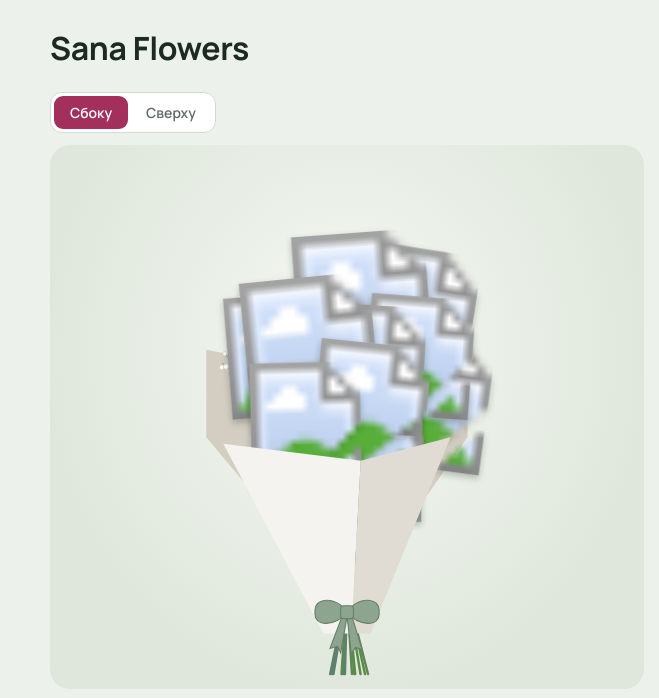
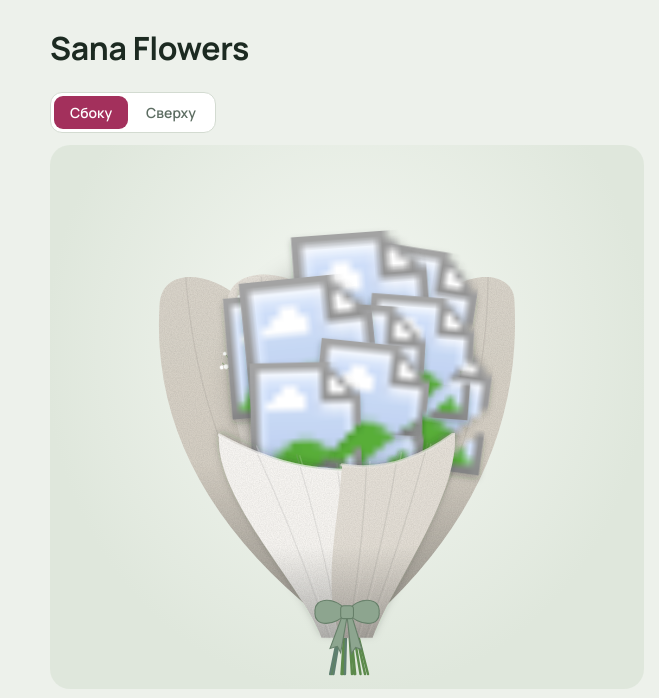
Before and after one commit to Shredder-Industry/bouquet-constructor, a website: page index.html in a window 1280 px wide. Shown: the top 698 px of the page, 0-659 px from the left. Drawn offline with Linux system fonts and the light colour scheme; a web font is replaced by a local one.

Commit message:
feat: soft layered paper wrap with grain, pleats and shadow
Wrap drawing moves to js/wrap.js: a fan of curved sheets behind the flowers,
two crossed front sheets gathered at the ribbon, paper grain by material
(kraft, paper, felt) and a soft shadow on the flowers.

```diff
--- a/index.html
+++ b/index.html
@@ -222,6 +222,7 @@ a.btn.primary{color:var(--accent-ink)}
 <script src="js/shop.js"></script>
 <script src="js/catalog.js"></script>
 <script src="js/share.js"></script>
+<script src="js/wrap.js"></script>
 <script>
 (() => {
   const {kinds: KINDS, wraps: WRAPS, ribbons: RIBBONS, gifts: GIFTS, presets: PRESETS} = applyShop(LIBRARY, SHOP);
@@ -499,19 +500,6 @@ a.btn.primary{color:var(--accent-ink)}
       + `<g transform="rotate(${rot.toFixed(1)}) scale(${sc})">${art}</g>${ringEl}</g>`;
   }
 
-  function wrapBack(w, e) {
-    const L = e.minX - 34, R = e.maxX + 34, top = (e.minY + e.maxY) / 2 - 34, sideY = e.maxY + 4;
-    const peaks = 6, step = (R - L) / peaks;
-    const edge = Array.from({length: peaks + 1}, (_, i) => `L${(L + i * step).toFixed(1)} ${(i % 2 ? top + 28 : top - (i === 0 || i === peaks ? -20 : 4)).toFixed(1)}`).join('');
-    return `<path d="M${BIND.x - 18} ${BIND.y + 10}L${L} ${sideY}${edge}L${R} ${sideY}L${BIND.x + 18} ${BIND.y + 10}Z" fill="${w.back}"/>`;
-  }
-
-  function wrapFront(w, e) {
-    const top = Math.min(e.maxY + 10, 372), L = e.minX - 18, R = e.maxX + 18, mid = BIND.x + (R - L) * .06;
-    return `<path d="M${L} ${top}L${mid.toFixed(1)} ${top + 16}L${BIND.x + 4} 458L${BIND.x - 22} 458Z" fill="${w.front}"/>`
-      + `<path d="M${mid.toFixed(1)} ${top + 16}L${R} ${top - 6}L${BIND.x + 22} 458L${BIND.x + 4} 458Z" fill="${w.side}"/>`;
-  }
-
   function bow(rb, y) {
     const x = BIND.x;
     return `<g transform="translate(${x} ${y})">`
@@ -543,10 +531,10 @@ a.btn.primary{color:var(--accent-ink)}
     const w = WRAPS[state.wrap], rb = RIBBONS[state.ribbon], e = extents();
     const hasWrap = state.wrap !== 'none';
     const heads = [...state.stems].sort((a, b) => fillerFirst(a, b) || a.y - b.y);
-    return PHOTO_DEFS + (hasWrap ? wrapBack(w, e) : '')
+    return PHOTO_DEFS + `<defs>${wrapDefs(w)}</defs>` + (hasWrap ? wrapBackSvg(w, e, BIND) : '')
       + state.stems.map(stemPath).join('')
       + heads.map(s => headSvg(s)).join('')
-      + (hasWrap ? `<g pointer-events="none">${wrapFront(w, e)}</g>` : '')
+      + (hasWrap ? `<g pointer-events="none">${wrapFrontSvg(w, e, BIND)}</g>` : '')
       + `<g pointer-events="none">${bow(rb, hasWrap ? 438 : BIND.y)}</g>` + giftsScene('side') + emptyNote(210);
   }
 
@@ -555,7 +543,7 @@ a.btn.primary{color:var(--accent-ink)}
     const dist = s => { const p = toView(s); return Math.hypot(p.x - 200, p.y - TOP_CY); };
     const reach = state.stems.length ? Math.max(...state.stems.map(dist)) : 60;
     const R = clamp(reach + 44, 96, 192);
-    const paper = state.wrap === 'none' ? '' : `<g pointer-events="none" transform="translate(200 ${TOP_CY})">`
+    const paper = state.wrap === 'none' ? '' : `<defs>${wrapDefs(w)}</defs><g pointer-events="none" filter="url(#wrapGrain)" transform="translate(200 ${TOP_CY})">`
       + ring(10, (a, i) => `<ellipse cy="${(-R * .6).toFixed(1)}" rx="${(R * .36).toFixed(1)}" ry="${(R * .44).toFixed(1)}" transform="rotate(${a + 9})" fill="${i % 2 ? w.side : w.front}" stroke="${w.back}" stroke-width="1"/>`)
       + `<circle r="${(R * .64).toFixed(1)}" fill="${w.back}"/></g>`;
     const leaves = `<circle cx="200" cy="${TOP_CY}" r="${(R * .58).toFixed(1)}" fill="#4F7A45" opacity=".55" pointer-events="none"/>`;
--- a/js/library.js
+++ b/js/library.js
@@ -21,11 +21,12 @@ const LIBRARY = {
     eucalyptus:  {name:'Эвкалипт',          type:'eucalyptus',scale:1.1, tier:2, filler:true, photo:{src:'assets/flowers/eucalyptus.png', cx:.50, cy:.40, w:.40, size:56}},
     gypsophila:  {name:'Гипсофила',         type:'gypsophila',tier:2, filler:true},
   },
+  /* texture: kraft | paper | felt, sets the paper grain in js/wrap.js */
   wraps: {
-    kraft:   {name:'Крафт',         front:'#C8A276', side:'#B08856', back:'#A07A4B'},
-    white:   {name:'Белый матовый', front:'#F5F3EF', side:'#E1DCD3', back:'#D3CDC2'},
-    powder:  {name:'Пудровый фетр', front:'#EBC9C7', side:'#D9ACA9', back:'#C99896'},
-    graphite:{name:'Графит',        front:'#43484E', side:'#33373C', back:'#282B2F'},
+    kraft:   {name:'Крафт',         front:'#C8A276', side:'#B08856', back:'#A07A4B', texture:'kraft'},
+    white:   {name:'Белый матовый', front:'#F5F3EF', side:'#E1DCD3', back:'#D3CDC2', texture:'paper'},
+    powder:  {name:'Пудровый фетр', front:'#EBC9C7', side:'#D9ACA9', back:'#C99896', texture:'felt'},
+    graphite:{name:'Графит',        front:'#43484E', side:'#33373C', back:'#282B2F', texture:'paper'},
     none:    {name:'Без упаковки'},
   },
   ribbons: {
--- /dev/null
+++ b/js/wrap.js
@@ -0,0 +1,103 @@
+/* Side-view florist wrap: a fan of sheets behind the flowers and two crossed sheets in front,
+   with paper grain, pleats gathered at the binding, a rolled top edge and a soft shadow on the flowers.
+   Pure string builders, no DOM. Classic script, see js/order.js. */
+
+const WRAP_BACK_SHEETS = 5;
+const WRAP_GATHER_Y = 462;      // where the front sheets meet under the ribbon
+const WRAP_BACK_BASE_Y = 440;   // back sheets start just above the gather
+const WRAP_PAD = 40;            // how far the paper reaches past the outermost flower
+/* paper grain strength per material; unknown materials get plain paper */
+const WRAP_GRAIN = { kraft: .2, paper: .08, felt: .12 };
+
+/* amt in -1..1: towards black (negative) or white (positive) */
+function shade(hex, amt) {
+  const n = parseInt(hex.slice(1), 16);
+  const channel = c => {
+    const v = amt < 0 ? c * (1 + amt) : c + (255 - c) * amt;
+    return Math.round(Math.min(255, Math.max(0, v))).toString(16).padStart(2, '0');
+  };
+  return `#${channel(n >> 16 & 255)}${channel(n >> 8 & 255)}${channel(n & 255)}`;
+}
+
+const f1 = v => v.toFixed(1);
+
+/* grain is mixed in through the alpha channel of a noise layer, so it works on any colour */
+const grainStrength = w => WRAP_GRAIN[w && w.texture] ?? WRAP_GRAIN.paper;
+
+/* speck alpha falls from about `g` to 0 across the noise range: darker flecks, never a flat tint */
+function wrapDefs(w) {
+  const g = grainStrength(w);
+  return '<filter id="wrapGrain" x="0" y="0" width="100%" height="100%">'
+    + '<feTurbulence type="fractalNoise" baseFrequency=".9" numOctaves="2" seed="4" result="noise"/>'
+    + `<feColorMatrix in="noise" type="matrix" values="0 0 0 0 0  0 0 0 0 0  0 0 0 0 0  0 0 0 ${(-3 * g).toFixed(2)} ${(2.1 * g).toFixed(2)}" result="speck"/>`
+    + '<feComposite in="speck" in2="SourceGraphic" operator="in" result="grain"/>'
+    + '<feMerge><feMergeNode in="SourceGraphic"/><feMergeNode in="grain"/></feMerge></filter>'
+    + '<filter id="wrapBlur" x="-30%" y="-30%" width="160%" height="160%"><feGaussianBlur stdDeviation="14"/></filter>'
+    + '<filter id="wrapShadow" x="-10%" y="-20%" width="120%" height="140%">'
+    + '<feDropShadow dx="0" dy="-3" stdDeviation="4" flood-color="#1C2A21" flood-opacity=".28"/></filter>';
+}
+
+/* vertical light falloff: light at the top edge, darker where the paper is gathered */
+function sheetGradient(id, color) {
+  return `<linearGradient id="${id}" x1="0" y1="0" x2="0" y2="1">`
+    + `<stop offset="0" stop-color="${shade(color, .12)}"/><stop offset=".55" stop-color="${color}"/>`
+    + `<stop offset="1" stop-color="${shade(color, -.28)}"/></linearGradient>`;
+}
+
+const WRAP_SIDE_BULGE = 10;      // sides of a sheet bow outwards instead of running straight
+
+function wrapBackSvg(w, e, bind) {
+  const L = e.minX - WRAP_PAD, R = e.maxX + WRAP_PAD, top = e.minY - 6, span = R - L;
+  const width = span / (WRAP_BACK_SHEETS - 1.6), soft = w.texture === 'felt' ? 1.4 : 1;
+  const sheets = Array.from({ length: WRAP_BACK_SHEETS }, (_, i) => {
+    const t = i / (WRAP_BACK_SHEETS - 1), cx = L + span * t;
+    const rise = Math.sin(t * Math.PI) * 26;            // the middle sheets stand taller
+    const y = top - rise + (i % 2) * 10, x0 = cx - width / 2, x1 = cx + width / 2;
+    const bx = bind.x + (t - .5) * 36, midY = (WRAP_BACK_BASE_Y + y) / 2 + 24;
+    const color = i % 2 ? w.side : w.back;
+    const peak = y - 14 - (i % 2 ? 0 : 8), lean = (t - .5) * width * .35;   // a rounded crown, tilted outwards
+    const bulge = WRAP_SIDE_BULGE * soft;
+    const d = `M${f1(bx - 10)} ${WRAP_BACK_BASE_Y}`
+      + `Q${f1(x0 - bulge)} ${f1(midY)} ${f1(x0)} ${f1(y + 14)}`
+      + `C${f1(x0 + width * .2 + lean)} ${f1(peak)} ${f1(x1 - width * .2 + lean)} ${f1(peak + 4)} ${f1(x1)} ${f1(y + 8)}`
+      + `Q${f1(x1 + bulge)} ${f1(midY)} ${f1(bx + 10)} ${WRAP_BACK_BASE_Y}Z`;
+    const crease = `M${f1(bx)} ${WRAP_BACK_BASE_Y}Q${f1(cx + lean * .4 + 6)} ${f1(midY)} ${f1(cx + lean)} ${f1(peak + 10)}`;
+    return `<path d="${d}" fill="url(#wrapBack${i % 2})"/>`
+      + `<path d="${crease}" fill="none" stroke="${shade(color, -.35)}" stroke-opacity=".18" stroke-width="1.2"/>`;
+  });
+  return `<defs>${sheetGradient('wrapBack0', w.back)}${sheetGradient('wrapBack1', w.side)}</defs>`
+    + `<g filter="url(#wrapGrain)">${sheets.join('')}</g>`
+    + `<ellipse cx="${bind.x}" cy="${f1((e.minY + e.maxY) / 2 + 16)}" rx="${f1(span * .4)}" ry="${f1((e.maxY - e.minY) / 2 + 44)}"`
+    + ` fill="#000" opacity=".28" filter="url(#wrapBlur)"/>`;   // the hollow of the cone behind the flowers
+}
+
+/* one front sheet: top edge from (ax,ay) to (bx,by), gathered at the binding between gx0..gx1 */
+function frontSheet(id, color, a, b, gx0, gx1, felt) {
+  const lip = felt ? 1.5 : 3;
+  const dip = {x: (a.x + b.x) / 2, y: (a.y + b.y) / 2 + 12};   // the top edge sags between its corners
+  const pleats = [.22, .5, .76].map(t => {
+    const x = a.x + (b.x - a.x) * t, y = a.y + (b.y - a.y) * t, gx = gx0 + (gx1 - gx0) * t;
+    return `<path d="M${f1(x)} ${f1(y + 2)}Q${f1((x + gx) / 2 + 6)} ${f1((y + WRAP_GATHER_Y) / 2)} ${f1(gx)} ${WRAP_GATHER_Y}"`
+      + ` stroke="${shade(color, -.4)}" stroke-opacity=".18" stroke-width="1.2" fill="none"/>`
+      + `<path d="M${f1(x + 3)} ${f1(y + 3)}Q${f1((x + gx) / 2 + 9)} ${f1((y + WRAP_GATHER_Y) / 2)} ${f1(gx + 2)} ${WRAP_GATHER_Y}"`
+      + ` stroke="${shade(color, .35)}" stroke-opacity=".14" stroke-width="1" fill="none"/>`;
+  }).join('');
+  const edge = `Q${f1(dip.x)} ${f1(dip.y + 12)} ${f1(b.x)} ${f1(b.y)}`;
+  /* sides curve in towards the binding, so the sheet reads as soft paper rather than a triangle */
+  const sideB = `C${f1(b.x + 4)} ${f1(b.y + 60)} ${f1(gx1 + 18)} ${WRAP_GATHER_Y - 50} ${f1(gx1)} ${WRAP_GATHER_Y}`;
+  const sideA = `C${f1(gx0 - 18)} ${WRAP_GATHER_Y - 50} ${f1(a.x - 4)} ${f1(a.y + 60)} ${f1(a.x)} ${f1(a.y)}`;
+  return `<path d="M${f1(a.x)} ${f1(a.y)}${edge}${sideB}L${f1(gx0)} ${WRAP_GATHER_Y}${sideA}Z" fill="url(#${id})"/>`
+    + pleats
+    + `<path d="M${f1(a.x)} ${f1(a.y)}${edge}" fill="none" stroke="${shade(color, .3)}" stroke-width="${lip}" stroke-linecap="round" opacity=".7"/>`;
+}
+
+function wrapFrontSvg(w, e, bind) {
+  const top = Math.min(e.maxY + 10, 372), L = e.minX - 22, R = e.maxX + 22;
+  const mid = bind.x + (R - L) * .06, felt = w.texture === 'felt';
+  const left = frontSheet('wrapFront0', w.front, { x: L, y: top - 8 }, { x: mid + 12, y: top + 24 }, bind.x - 24, bind.x + 10, felt);
+  const right = frontSheet('wrapFront1', w.side, { x: mid - 18, y: top + 20 }, { x: R, y: top - 10 }, bind.x - 6, bind.x + 24, felt);
+  return `<defs>${sheetGradient('wrapFront0', w.front)}${sheetGradient('wrapFront1', w.side)}</defs>`
+    + `<g filter="url(#wrapShadow)"><g filter="url(#wrapGrain)">${left}${right}</g></g>`;
+}
+
+if (typeof module !== 'undefined') module.exports = { shade, wrapDefs, wrapBackSvg, wrapFrontSvg, WRAP_GRAIN };
```
Also changed, not shown: tests/wrap.test.js (added, +35 -0 lines).
